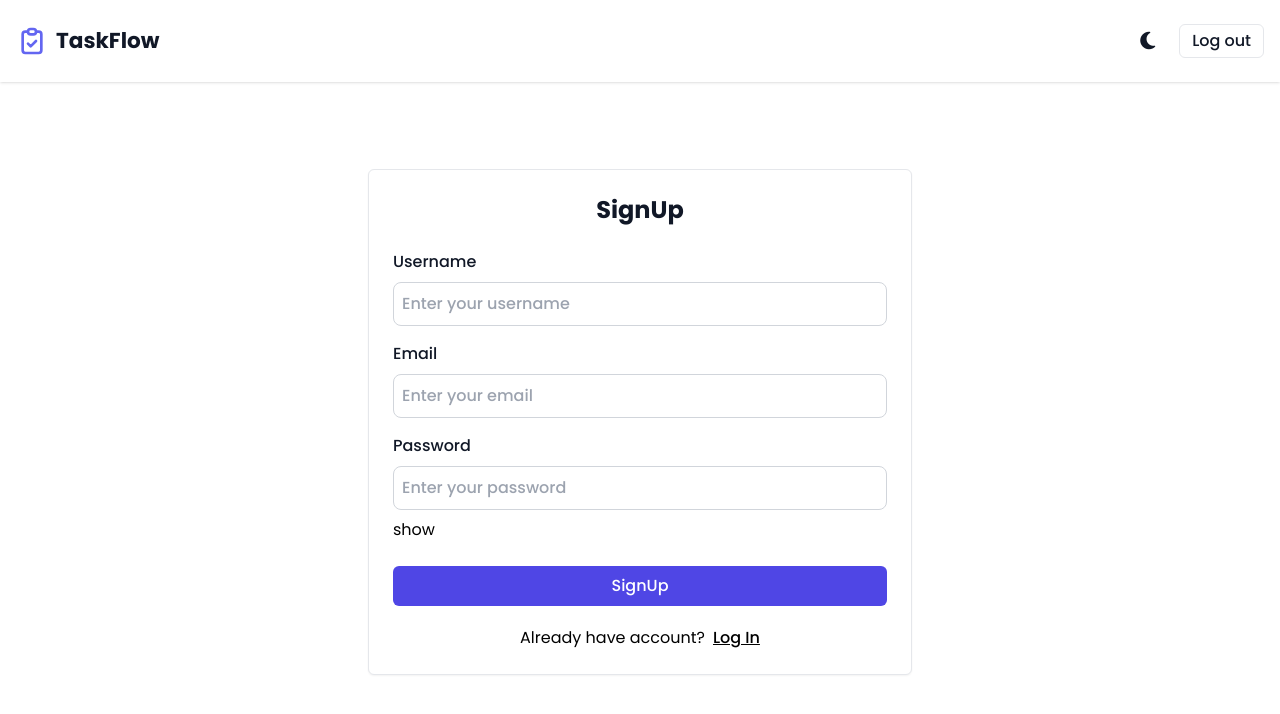
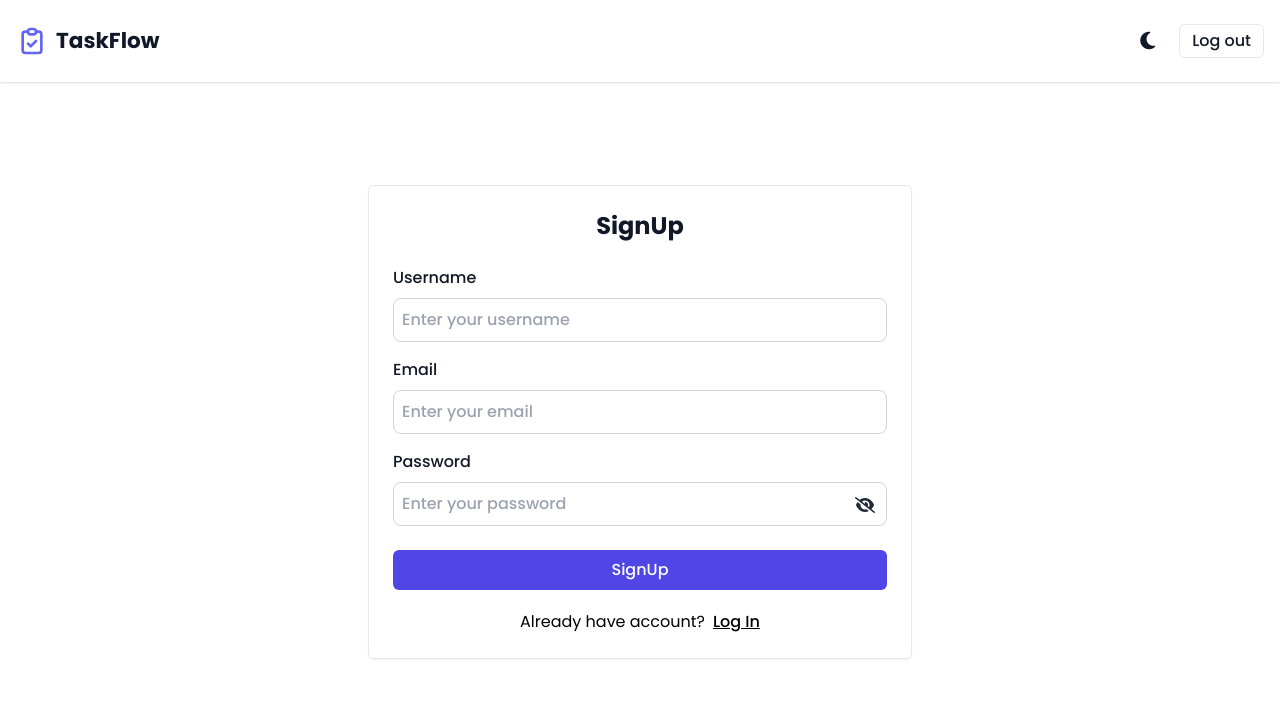
Before and after one commit to HamdyShehiet/To-Do-List, a React (Vite) app: page /signup in a window 1280 px wide. Shown: the top 714 px of the page. Built offline with nearby package versions, Linux system fonts and the light colour scheme.

Commit message:
Add: Show Password State

```diff
--- a/src/components/auth/LogIn.tsx
+++ b/src/components/auth/LogIn.tsx
@@ -12,7 +12,7 @@ interface UsersProps {
 
 function LogIn({users } : UsersProps) {
   const navigate = useNavigate()
-  const [show, setShow] = useState<boolean>(false);
+  const [showPassword, setShowPassword] = useState<boolean>(false);
   const [formInputs, setFormInputs] = useState<FormInputs>({
     email: "",
     password: "",
@@ -50,12 +50,12 @@ function LogIn({users } : UsersProps) {
             />
           </div>
 
-          <div className="flex flex-col gap-2">
+          <div className="flex flex-col gap-2 relative">
             <label htmlFor="password" className="block text-base font-medium text-gray-900">
               Password
             </label>
             <input
-              type={show ? "text" : "password" }
+              type={showPassword ? "text" : "password" }
               name="password"
               id="password"
               onChange={(e) => {
@@ -64,8 +64,8 @@ function LogIn({users } : UsersProps) {
               placeholder="Enter your password"
               className="block w-full p-2 text-base font-medium shadow-xs text-gray-900 bg-transparent border border-gray-300 rounded-lg placeholder-gray-400 focus:outline-none leading-relaxed "
             />
-            <span onClick={()=>setShow(prev => !prev)}>show</span>
-          </div>
+            <button onClick={()=>setShowPassword(prev => !prev)} className="absolute right-3 bottom-2 cursor-pointer text-gray-800">{showPassword ?<i className="fa-solid fa-eye"></i> : <i className="fa-solid fa-eye-slash"></i>}</button>
+            </div>
           <input
             type="submit"
             onClick={LogIn}
--- a/src/components/auth/SignUp.tsx
+++ b/src/components/auth/SignUp.tsx
@@ -17,7 +17,7 @@ interface UsersProps {
 
 function SignUp({users, setUsers} : UsersProps) {
   const navigate = useNavigate()
-  const [show, setShow] = useState<boolean>(false);
+  const [showPassword, setShowPassword] = useState<boolean>(false);
   const [formInputs, setFormInputs] = useState<FormInputs>({
     username: "",
     email: "",
@@ -91,12 +91,12 @@ function SignUp({users, setUsers} : UsersProps) {
             />
           </div>
 
-          <div className="flex flex-col gap-2">
+          <div className="flex flex-col gap-2 relative">
             <label htmlFor="password" className="block text-base font-medium text-gray-900">
               Password
             </label>
             <input
-              type={show ? "text" : "password" }
+              type={showPassword ? "text" : "password" }
               name="password"
               id="password"
               value={formInputs.password}
@@ -106,7 +106,7 @@ function SignUp({users, setUsers} : UsersProps) {
               placeholder="Enter your password"
               className="block w-full p-2 text-base font-medium shadow-xs text-gray-900 bg-transparent border border-gray-300 rounded-lg placeholder-gray-400 focus:outline-none leading-relaxed "
             />
-            <span onClick={()=>setShow(prev => !prev)}>show</span>
+            <button onClick={()=>setShowPassword(prev => !prev)} className="absolute right-3 bottom-2 cursor-pointer text-gray-800">{showPassword ?<i className="fa-solid fa-eye"></i> : <i className="fa-solid fa-eye-slash"></i>}</button>
           </div>
           <input
             type="submit"
```
